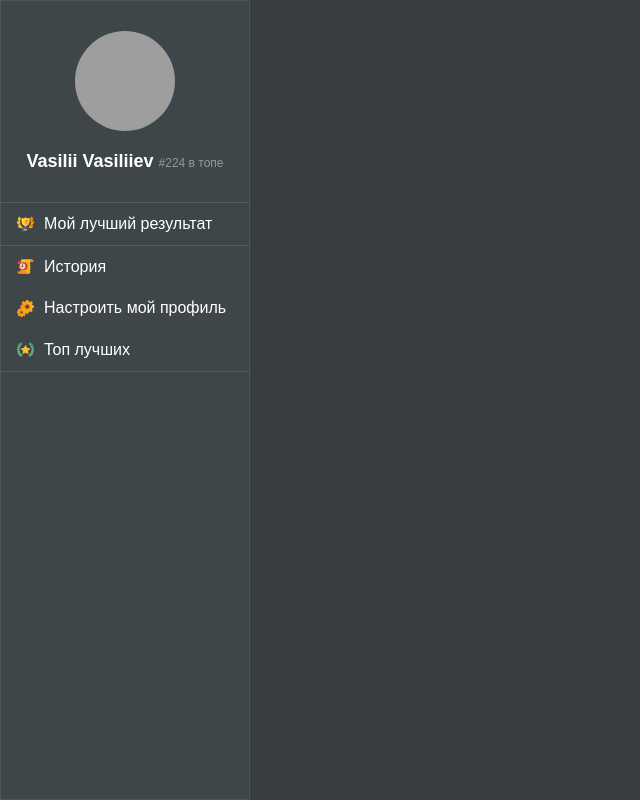
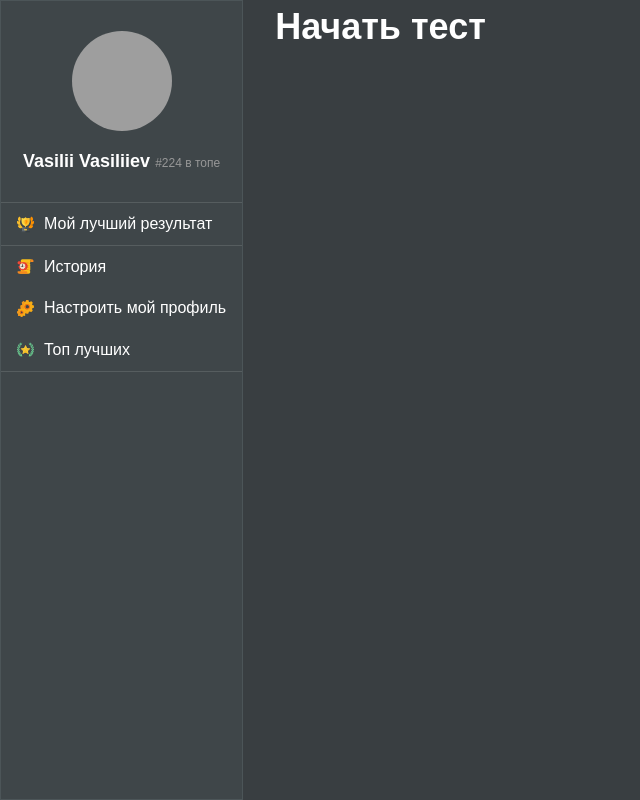
Before and after one commit to IslamTashiev/print-speed-test-app, a React (Vite) app: page / in a window 1280 px wide. Shown: the whole page, without its empty margins (0-640 px from the left). Built offline with nearby package versions, Linux system fonts and the light colour scheme; grey boxes are pictures that could not be loaded; a web font is replaced by a local one.

Commit message:
add and configure Header

```diff
--- a/src/App.tsx
+++ b/src/App.tsx
@@ -1,13 +1,14 @@
-import Router from "./Router"
-import SideBar from "./components/SideBar/SideBar"
+import { Box } from "@mui/material";
+import Router from "./Router";
+import SideBar from "./components/SideBar/SideBar";
 
 function App() {
-  return (
-    <>
-      <SideBar />
-      <Router />
-    </>
-  )
+	return (
+		<Box display='flex' gap={4}>
+			<SideBar />
+			<Router />
+		</Box>
+	);
 }
 
-export default App
+export default App;
--- a/src/Router.tsx
+++ b/src/Router.tsx
@@ -1,21 +1,24 @@
 import { Route, Routes } from "react-router-dom";
 import MainPage from "./pages/MainPage";
 
-const r = [
-    { path: "/", element: <MainPage /> }
-]
+interface IRoutes {
+	path: string;
+	element: (title: string) => JSX.Element;
+	title: string;
+}
 
+const r: IRoutes[] = [
+	{ path: "/", element: (title: string) => <MainPage title={title} />, title: "Начать тест" },
+];
 
 const Router = () => {
-    return (<Routes>
-        {r.map((route, index) => (
-            <Route
-                key={route.path + index}
-                element={route.element}
-                path={route.path}
-            />
-        ))}
-    </Routes>);
-}
+	return (
+		<Routes>
+			{r.map((route, index) => (
+				<Route key={route.path + index} element={route.element(route.title)} path={route.path} />
+			))}
+		</Routes>
+	);
+};
 
 export default Router;
--- /dev/null
+++ b/src/components/PageHead/LanguageSelector.tsx
@@ -0,0 +1,8 @@
+import { Box } from "@mui/material";
+import React from "react";
+
+const LanguageSelector = () => {
+	return <Box></Box>;
+};
+
+export default LanguageSelector;
--- /dev/null
+++ b/src/components/PageHead/PageHead.tsx
@@ -0,0 +1,20 @@
+import React from "react";
+import { Box, Typography } from "@mui/material";
+import LanguageSelector from "./LanguageSelector";
+
+interface IPageHeadProps {
+	title: string;
+}
+
+const PageHead = ({ title }: IPageHeadProps) => {
+	return (
+		<Box display='flex' justifyContent='space-between' alignItems='center'>
+			<Typography variant='h1' color='primary.main' fontSize={36}>
+				{title}
+			</Typography>
+			<LanguageSelector />
+		</Box>
+	);
+};
+
+export default PageHead;
--- a/src/pages/MainPage.tsx
+++ b/src/pages/MainPage.tsx
@@ -1,7 +1,18 @@
-import { Box } from "@mui/material";
+import PageHead from "@/components/PageHead/PageHead";
+import { Box, styled } from "@mui/material";
 
-const MainPage = () => {
-    return (<Box></Box>);
+interface IMainPageProps {
+	title: string;
 }
 
+const MainPage = ({ title }: IMainPageProps) => {
+	return (
+		<MainPageWrapper>
+			<PageHead title={title} />
+		</MainPageWrapper>
+	);
+};
+
+const MainPageWrapper = styled(Box)(() => ({}));
+
 export default MainPage;
```
